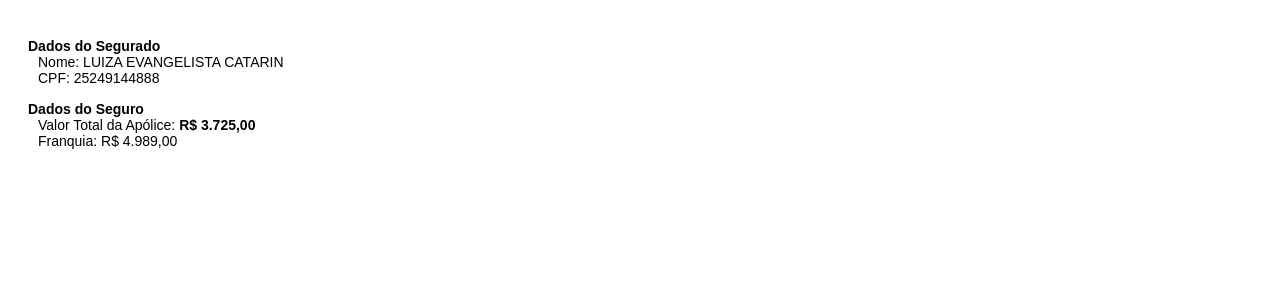
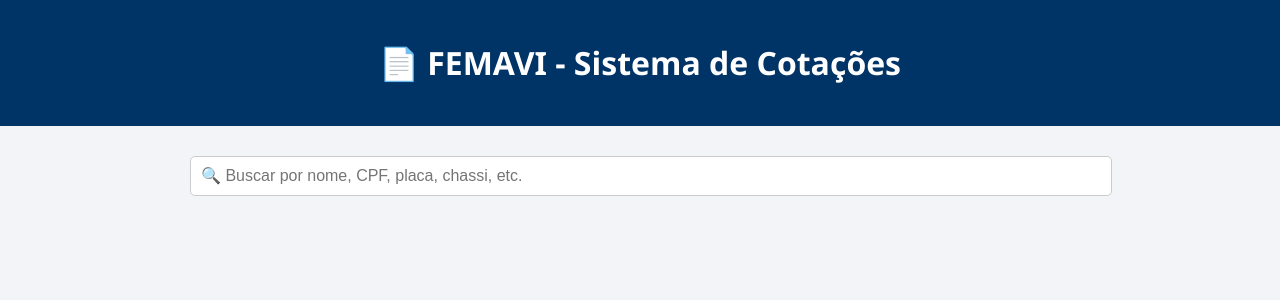
Before and after one commit to rlmazzali/Femavi-Dados, a Flask app: page / in a window 1280 px wide. Shown: the top 300 px of the page. Run offline with Flask 3, Linux system fonts and the light colour scheme.

Commit message:
layout atualizado

```diff
--- a/templates/index.html
+++ b/templates/index.html
@@ -1,32 +1,85 @@
 <!DOCTYPE html>
-<html>
+<html lang="pt-br">
 <head>
-    <title>Cotações de Seguro</title>
-    <style>
-        body { font-family: Arial, sans-serif; font-size: 14px; padding: 20px; }
-        .section { margin-bottom: 15px; }
-        .title { font-weight: bold; margin-top: 10px; }
-        .entry { margin-left: 10px; cursor: pointer; }
-        .entry:hover { background-color: #f0f0f0; }
-    </style>
+  <meta charset="UTF-8">
+  <title>Femavi - Cotações</title>
+  <style>
+    body {
+      font-family: 'Segoe UI', Tahoma, Geneva, Verdana, sans-serif;
+      margin: 0;
+      padding: 0;
+      background-color: #f2f4f8;
+    }
+    header {
+      background-color: #003366;
+      color: white;
+      padding: 20px;
+      text-align: center;
+    }
+    .container {
+      padding: 30px;
+      max-width: 900px;
+      margin: auto;
+    }
+    input {
+      padding: 10px;
+      font-size: 16px;
+      width: 100%;
+      margin-bottom: 20px;
+      border-radius: 5px;
+      border: 1px solid #ccc;
+    }
+    h2 {
+      margin-top: 40px;
+      color: #003366;
+      border-bottom: 1px solid #ccc;
+      padding-bottom: 5px;
+    }
+    ul {
+      list-style: none;
+      padding-left: 0;
+    }
+    li {
+      background-color: white;
+      margin-bottom: 8px;
+      padding: 10px;
+      border-radius: 5px;
+      border-left: 4px solid #0077cc;
+      box-shadow: 0 2px 4px rgba(0,0,0,0.05);
+    }
+    a {
+      text-decoration: none;
+      color: #003366;
+      font-weight: 500;
+    }
+    a:hover {
+      text-decoration: underline;
+    }
+  </style>
+  <script>
+    function buscar() {
+      const termo = document.getElementById("busca").value.toLowerCase();
+      const linhas = document.querySelectorAll("li");
+      linhas.forEach(li => {
+        li.style.display = li.textContent.toLowerCase().includes(termo) ? "" : "none";
+      });
+    }
+  </script>
 </head>
 <body>
-    <div class="section">
-        <div class="title">Dados do Segurado</div>
-        <div class="entry" onclick="copyText('LUIZA EVANGELISTA CATARIN')">Nome: LUIZA EVANGELISTA CATARIN</div>
-        <div class="entry" onclick="copyText('25249144888')">CPF: 25249144888</div>
-    </div>
-    <div class="section">
-        <div class="title">Dados do Seguro</div>
-        <div class="entry" onclick="copyText('R$ 3725,00')">Valor Total da Apólice: <strong>R$ 3.725,00</strong></div>
-        <div class="entry" onclick="copyText('4989,00')">Franquia: R$ 4.989,00</div>
-    </div>
-    <script>
-        function copyText(text) {
-            navigator.clipboard.writeText(text).then(() => {
-                alert("Copiado: " + text);
-            });
-        }
-    </script>
+  <header>
+    <h1>📄 FEMAVI - Sistema de Cotações</h1>
+  </header>
+  <div class="container">
+    <input type="text" id="busca" onkeyup="buscar()" placeholder="🔍 Buscar por nome, CPF, placa, chassi, etc.">
+    {% for mes, lista in cotacoes|groupby("pasta") %}
+      <h2>{{ mes }}</h2>
+      <ul>
+        {% for item in lista %}
+          <li><a href="/static/cotacoes/{{ mes }}/{{ item.arquivo }}" target="_blank">{{ item.arquivo }}</a></li>
+        {% endfor %}
+      </ul>
+    {% endfor %}
+  </div>
 </body>
 </html>
```
Also changed, not shown: data/cotacoes.json (added, +32 -0 lines), static/cotacoes/2025-08/01082025 - Alan Leandro Tanaka.html (added, +49 -0 lines).
